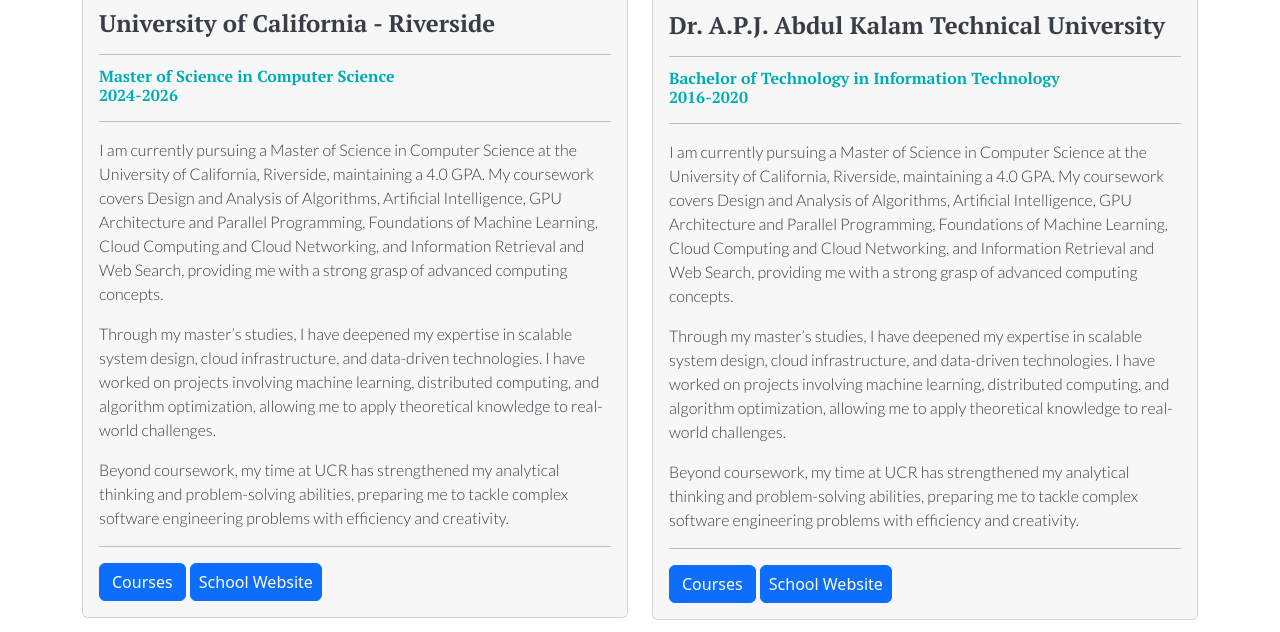
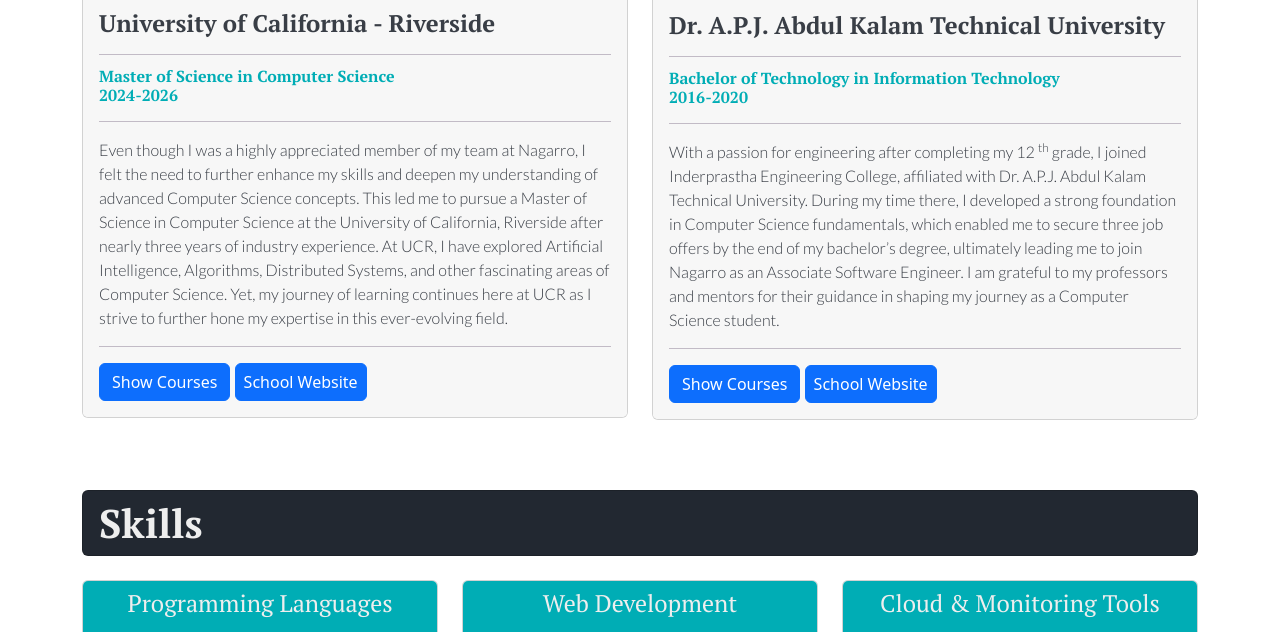
Before and after one commit to Shikhar16078/Portfolio, a plain HTML site: page index.html in a window 1280 px wide. Shown: the part 1680-2312 px from the top of the page. Drawn offline with nearby package versions, Linux system fonts and the light colour scheme.

Commit message:
Connected JS and Made Buttons Responsive

```diff
--- /dev/null
+++ b/JavaScript/index.js
@@ -0,0 +1,27 @@
+//----------------------------------------- Work Experience -----------------------------------------
+
+// Makes Work Show Details Button Responsive
+document.querySelector('.work-btn').addEventListener("click", function() {
+    if (this.textContent.trim() === "Show Details") {
+        this.textContent = "Hide Details";
+        this.classList.add('btn-danger');
+    } else if (this.textContent.trim() === "Hide Details") {
+        this.textContent = "Show Details";
+        this.classList.remove('btn-danger');
+    }
+});
+
+//----------------------------------------- Education -----------------------------------------
+// Makes Courses Button Responsive
+let course_btn = document.querySelectorAll('.uni-course-btn');
+course_btn.forEach(function(button) {
+    button.addEventListener("click", function() {
+        if (this.textContent.trim() === "Show Courses") {
+            this.textContent = "Hide Courses";
+            this.classList.add('btn-danger');
+        } else if (this.textContent.trim() === "Hide Courses") {
+            this.textContent = "Show Courses";
+            this.classList.remove('btn-danger');
+        }
+    });
+});
--- a/index.html
+++ b/index.html
@@ -124,7 +124,7 @@
                     2020-2022
                   </h6>
                 </div>
-                <button class="btn btn-primary float-end" data-bs-toggle="collapse" href="#nagarro">
+                <button class="btn btn-primary float-end work-btn" data-bs-toggle="collapse" href="#nagarro">
                   Show Details
                 </button>
               </div>
@@ -205,35 +205,20 @@
               <h6 class="card-subtitle pt-1 c-t fw-bolder">2024-2026</h6>
               <hr>
               <p class="card-text font-secondary">
-                I am currently pursuing a Master of Science in Computer Science at the
-                University of
-                California, Riverside, maintaining
-                a 4.0 GPA. My coursework covers Design and Analysis of Algorithms, Artificial
-                Intelligence,
-                GPU Architecture and
-                Parallel Programming, Foundations of Machine Learning, Cloud Computing and Cloud
-                Networking,
-                and Information Retrieval
-                and Web Search, providing me with a strong grasp of advanced computing concepts.
-              </p>
-              <p class="card-text">Through my master’s studies, I have deepened my expertise in
-                scalable
-                system design, cloud infrastructure, and
-                data-driven technologies. I have worked on projects involving machine learning,
-                distributed
-                computing, and algorithm
-                optimization, allowing me to apply theoretical knowledge to real-world
-                challenges.
-              </p>
-              <p class="card-text">Beyond coursework, my time at UCR has strengthened my
-                analytical
-                thinking
-                and problem-solving abilities, preparing me to
-                tackle complex software engineering problems with efficiency and creativity.</p>
+                Even though I was a highly appreciated member of my team at Nagarro, I felt the need to further enhance
+                my skills and
+                deepen my understanding of advanced Computer Science concepts. This led me to pursue a Master of Science
+                in Computer
+                Science at the University of California, Riverside after nearly three years of industry experience. At
+                UCR, I have
+                explored Artificial Intelligence, Algorithms, Distributed Systems, and other fascinating areas of
+                Computer Science. Yet,
+                my journey of learning continues here at UCR as I strive to further hone my expertise in this
+                ever-evolving field.
               </p>
               <hr>
-              <button class="btn btn-primary" data-bs-toggle="collapse" href="#ucr">
-                Courses
+              <button class="btn btn-primary uni-course-btn" data-bs-toggle="collapse" href="#ucr">
+                Show Courses
               </button>
               <a href="https://www.ucr.edu/" class="btn btn-primary px-2" target="_blank">School
                 Website</a>
@@ -264,35 +249,19 @@
               <h6 class="card-subtitle pt-1 c-t fw-bolder">2016-2020</h6>
               <hr>
               <p class="card-text">
-                I am currently pursuing a Master of Science in Computer Science at the
-                University of
-                California, Riverside, maintaining
-                a 4.0 GPA. My coursework covers Design and Analysis of Algorithms, Artificial
-                Intelligence,
-                GPU Architecture and
-                Parallel Programming, Foundations of Machine Learning, Cloud Computing and Cloud
-                Networking,
-                and Information Retrieval
-                and Web Search, providing me with a strong grasp of advanced computing concepts.
-              </p>
-              <p class="card-text">Through my master’s studies, I have deepened my expertise in
-                scalable
-                system design, cloud infrastructure, and
-                data-driven technologies. I have worked on projects involving machine learning,
-                distributed
-                computing, and algorithm
-                optimization, allowing me to apply theoretical knowledge to real-world
-                challenges.
-              </p>
-              <p class="card-text">Beyond coursework, my time at UCR has strengthened my
-                analytical
-                thinking
-                and problem-solving abilities, preparing me to
-                tackle complex software engineering problems with efficiency and creativity.</p>
+                With a passion for engineering after completing my 12 <sup>th</sup> grade, I joined Inderprastha
+                Engineering
+                College, affiliated
+                with Dr. A.P.J. Abdul Kalam Technical University. During my time there, I developed a strong foundation
+                in Computer
+                Science fundamentals, which enabled me to secure three job offers by the end of my bachelor’s degree,
+                ultimately leading me to join Nagarro as an Associate Software Engineer. I
+                am grateful to
+                my professors and mentors for their guidance in shaping my journey as a Computer Science student.
               </p>
               <hr>
-              <button class="btn btn-primary" data-bs-toggle="collapse" href="#aktu">
-                Courses
+              <button class="btn btn-primary uni-course-btn" data-bs-toggle="collapse" href="#aktu">
+                Show Courses
               </button>
               <a href="https://aktu.ac.in" class="btn btn-primary px-2" target="_blank">School
                 Website</a>
@@ -497,6 +466,8 @@
     </div>
   </footer>
 
+  <!-- Custom JS -->
+  <script src="JavaScript/index.js"></script>
   <!-- Bootstrap Script -->
   <script src="https://cdn.jsdelivr.net/npm/bootstrap@5.3.3/dist/js/bootstrap.bundle.min.js"
     integrity="sha384-YvpcrYf0tY3lHB60NNkmXc5s9fDVZLESaAA55NDzOxhy9GkcIdslK1eN7N6jIeHz"
```
